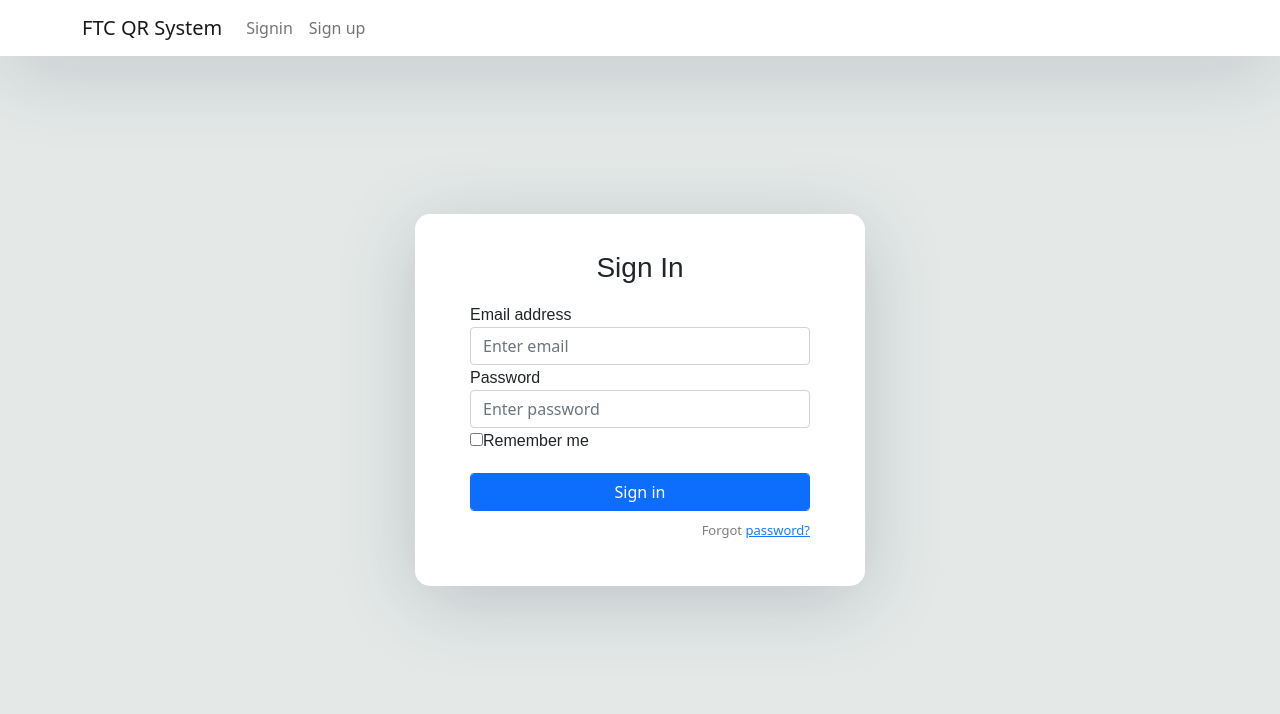
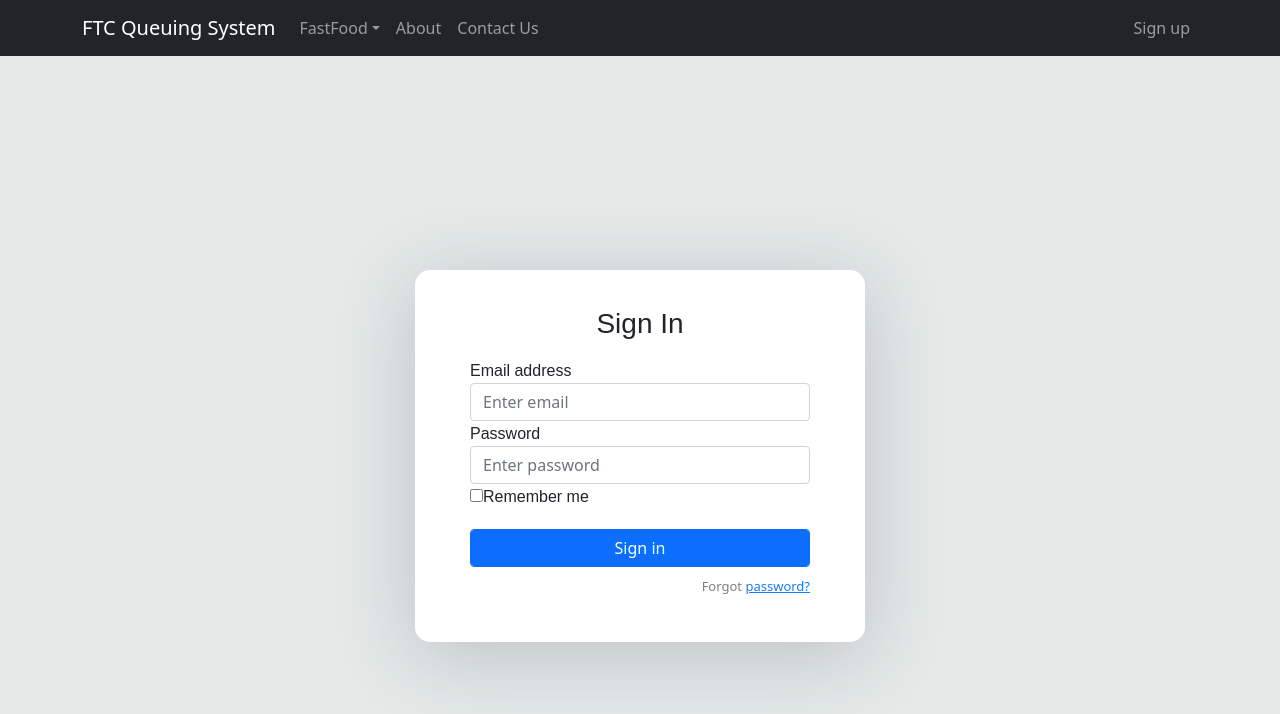
Before and after one commit to Thesis2022FTC/FastFood, a React (Create React App) app in the folder ftc-app/: page /sign-in in a window 1280 px wide. Shown: the top 714 px of the page. Built offline with nearby package versions, Linux system fonts and the light colour scheme.

Commit message:
updated navigation

```diff
--- a/ftc-app/src/App.js
+++ b/ftc-app/src/App.js
@@ -14,7 +14,7 @@ function App() {
 
   return (<Router>
     <div className="App">
-    {!isLogin? <Header/>:null}
+    {!isLogin? <Header  link='Sign in' link2='Sign up'/>:<Header link='Sign out' link2=''/>}
 
       <div className="auth-wrapper">
         <div className="auth-inner">
--- a/ftc-app/src/Dashboard.js
+++ b/ftc-app/src/Dashboard.js
@@ -1,15 +1,20 @@
-import React from "react";
-import { useSelector } from "react-redux";
-import { Redirect } from "react-router-dom/cjs/react-router-dom.min";
-const Dashboard=(props)=>{
-    const {isLogin}=useSelector(state=>state.user)
+import React, { useEffect } from "react";
+import { useDispatch, useSelector } from "react-redux";
+import {  Link ,Redirect} from "react-router-dom";
 
-    return(
-        isLogin?
-        <div>
-            <p>Welcome {props.user}</p>
-        </div>:
-        <Redirect to={'/sign-in'}/>
+
+const Dashboard = (props) => {
+    const { isLogin } = useSelector(state => state.user)
+    useEffect(()=>{
+        <Redirect to={'/sign-in'} />
+    },[isLogin])
+
+    return (
+        isLogin ?
+            <div>
+                <p>Welcome {props.user}</p>
+            </div> :
+            <Redirect to={'/sign-in'} />
     )
 }
 
--- a/ftc-app/src/header.js
+++ b/ftc-app/src/header.js
@@ -1,25 +1,63 @@
 import React from "react"
-import {Link } from "react-router-dom";
+import { Link, useHistory } from "react-router-dom";
+import { useDispatch, useSelector } from "react-redux";
+import { Redirect } from "react-router-dom/cjs/react-router-dom.min";
+import { clearUsers, isUserLogin } from './redux/features/userSlice'
+import { getAuth, signInWithEmailAndPassword, signOut } from "firebase/auth";
+import { Navbar, Container, Nav, NavDropdown } from 'react-bootstrap'
 
-const Header = () => {
+const Header = ({ link, link2 }) => {
+    const { isLogin } = useSelector(state => state.user)
+    const dispatch = useDispatch()
+    const logout = () => {
+        dispatch(clearUsers())
+        return <Redirect to={'/sign-in'} />
+    }
+
+    const NavBarLogin = () => {
+        if (!isLogin) {
+            return (
+                <Nav>
+                    <Nav.Link href="/sign-up">Sign up</Nav.Link>
+
+                </Nav>
+            )
+        }
+        else {
+            return (
+                <Nav>
+                    <Nav.Link eventKey={2} href="#">
+                        My Cart
+                    </Nav.Link>
+                    <Nav.Link eventKey={2} href="/sign-in">
+                        Sign out</Nav.Link>
+                </Nav>
+            )
+        }
+    }
 
     return (
+        <Navbar collapseOnSelect expand="lg" bg="dark" variant="dark">
+            <Container>
+                <Navbar.Brand href="#home">FTC Queuing System</Navbar.Brand>
+                <Navbar.Toggle aria-controls="responsive-navbar-nav" />
+                <Navbar.Collapse id="responsive-navbar-nav">
+                    <Nav className="me-auto">
 
-        <nav className="navbar navbar-expand-lg navbar-light fixed-top">
-            <div className="container">
-                <Link className="navbar-brand" to={"/sign-in"}>FTC QR System</Link>
-                <div className="collapse navbar-collapse" id="navbarTogglerDemo02">
-                    <ul className="navbar-nav ml-auto">
-                        <li className="nav-item">
-                            <Link className="nav-link" to={"/sign-in"}>Signin</Link>
-                        </li>
-                        <li className="nav-item">
-                            <Link className="nav-link" to={"/sign-up"}>Sign up</Link>
-                        </li>
-                    </ul>
-                </div>
-            </div>
-        </nav>
+                        <NavDropdown title="FastFood" id="collasible-nav-dropdown">
+                            <NavDropdown.Item href="#action/3.1">Not yet</NavDropdown.Item>
+                            <NavDropdown.Item href="#action/3.2">Connected to</NavDropdown.Item>
+                            <NavDropdown.Item href="#action/3.3">Firebase</NavDropdown.Item>
+                            <NavDropdown.Divider />
+                            <NavDropdown.Item href="#action/3.4">My Cart</NavDropdown.Item>
+                        </NavDropdown>
+                        <Nav.Link href="#pricing">About</Nav.Link>
+                        <Nav.Link href="#pricing">Contact Us</Nav.Link>
+                    </Nav>
+                    <NavBarLogin />
+                </Navbar.Collapse>
+            </Container>
+        </Navbar>
     )
 }
 export default Header;
```
Also changed, not shown: ftc-app/src/login.js (+6 -1 lines).
